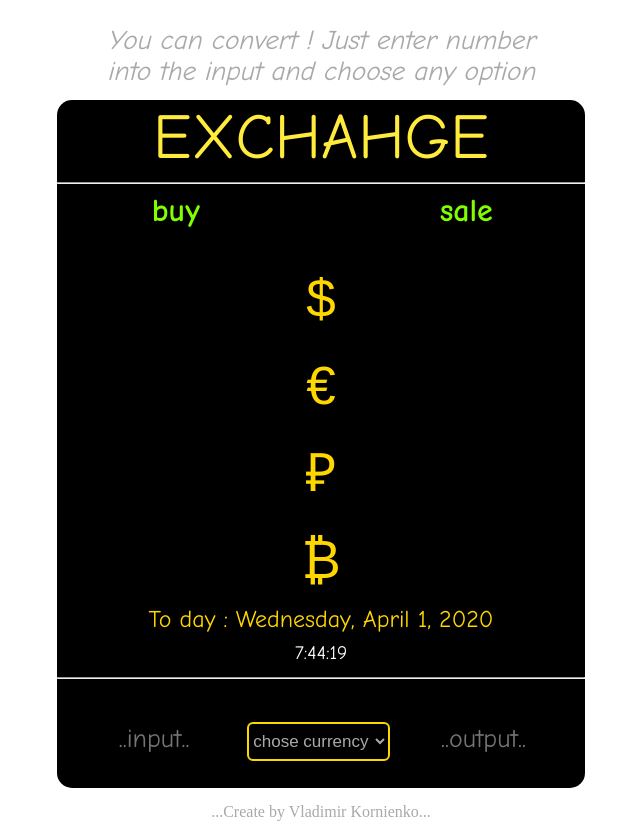
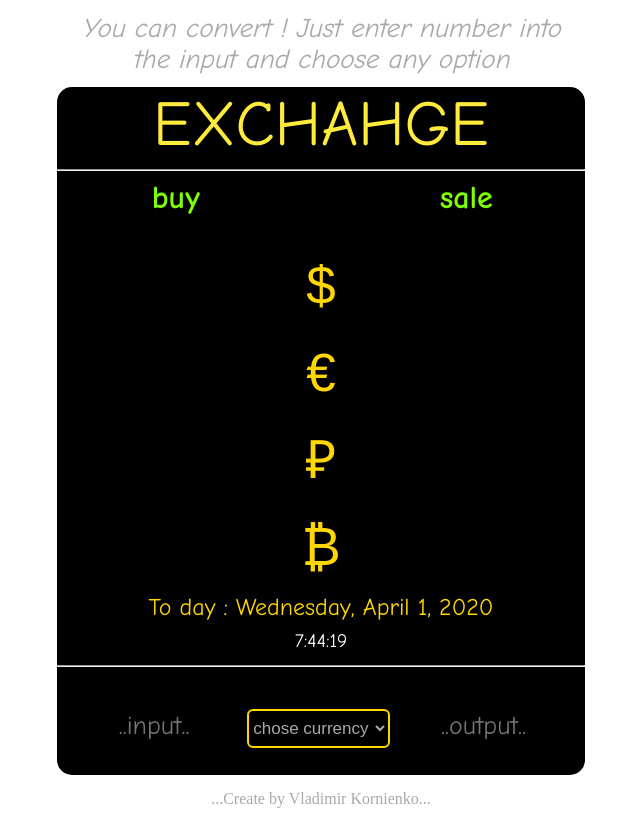
Before and after one commit to Vladimir-Kor/Currency-Converter, a plain HTML site: page index.html in a window 1280 px wide. Shown: the whole page, without its empty margins (319-959 px from the left). Drawn offline with nearby package versions, Linux system fonts and the light colour scheme; no server answers.

Commit message:
Update currency.CSS

```diff
--- a/currency.CSS
+++ b/currency.CSS
@@ -4,12 +4,12 @@ body {
 .header {
     color: darkgrey;
     text-align: center;
-    margin: 2% auto 1% auto;
+    margin: 1% auto 1% auto;
     font-size: 1.7em;
     font-family: Comic Sans MS;
     font-style: italic;
-    min-width: 15em;
-    max-width: 17em;
+    min-width: 400px;
+    max-width: 510px;
 }
 .container {
     min-width: 25em;
```
